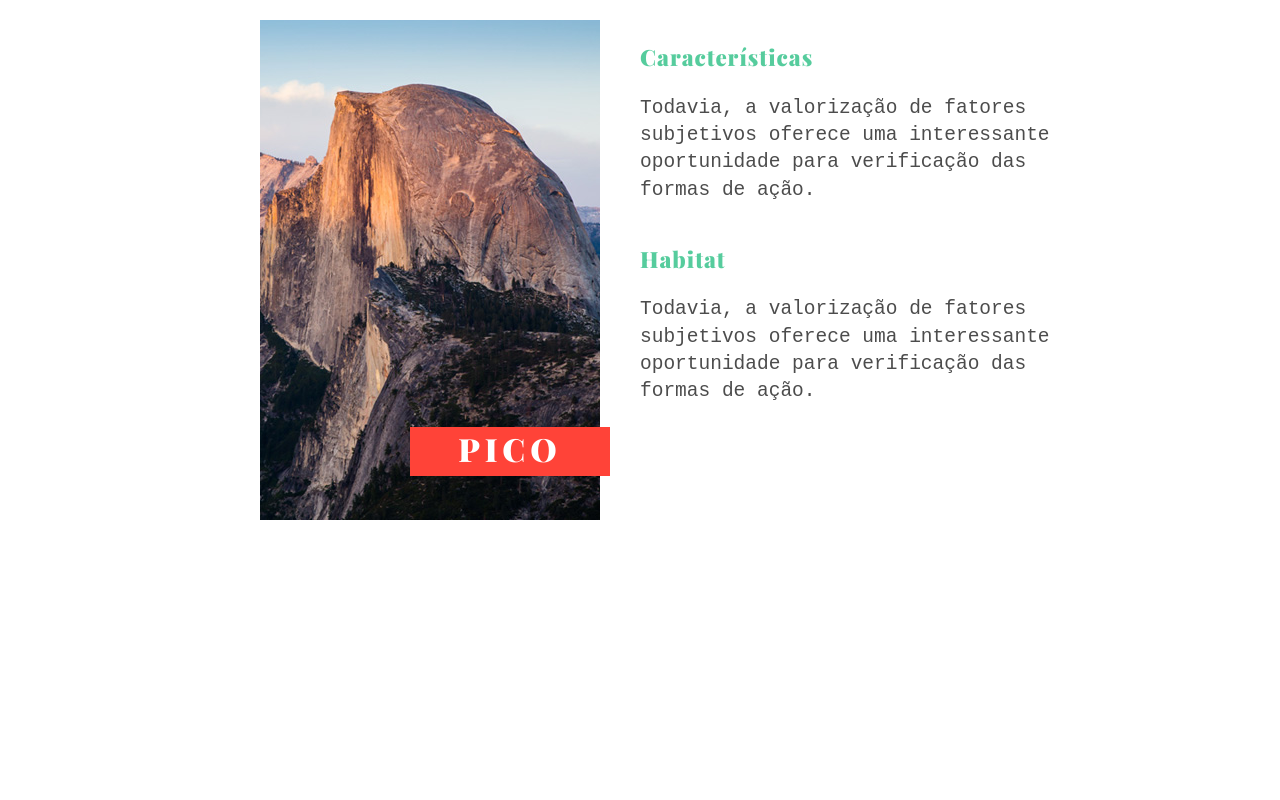
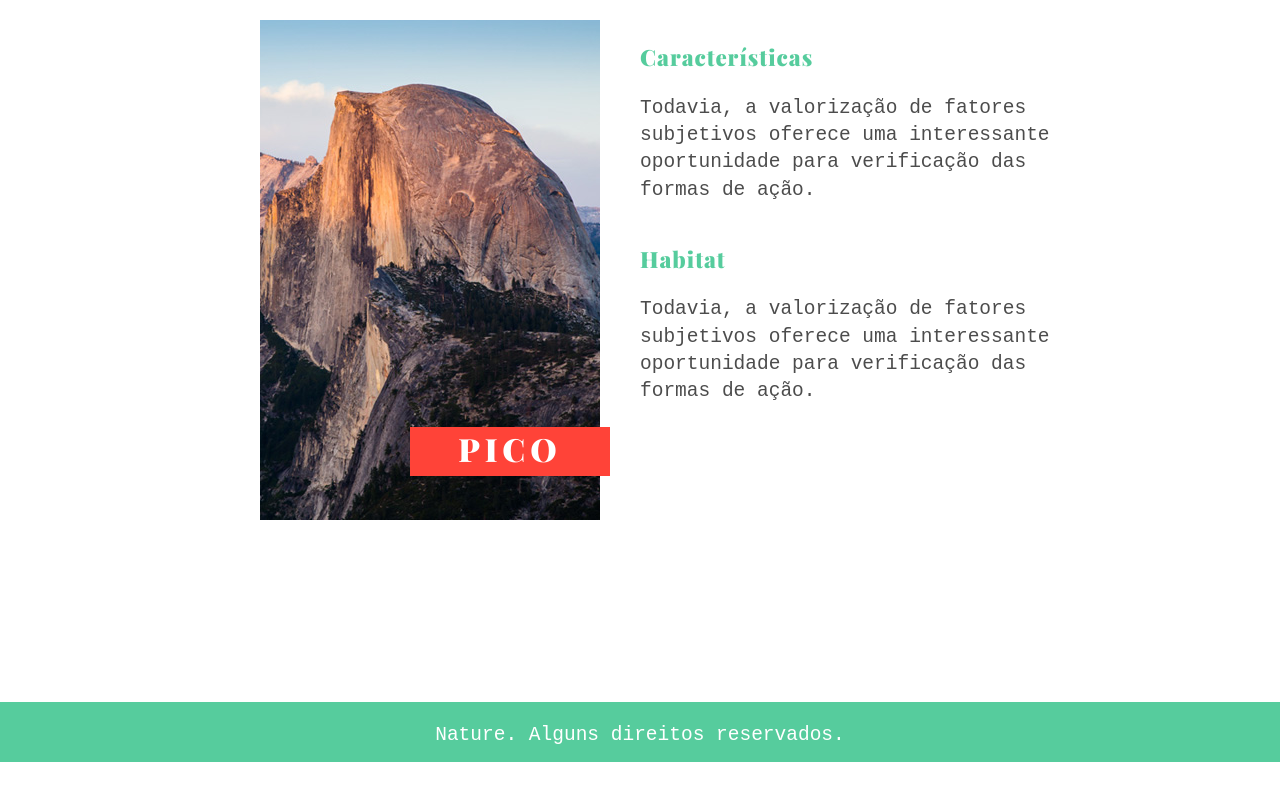
Before and after one commit to MariJardim/nature, a plain HTML site: page index.html in a window 1280 px wide. Shown: the part 2772-3572 px from the top of the page. After the commit the page ends 3534 px from the top, so only its background shows below. Drawn offline with nearby package versions, Linux system fonts and the light colour scheme.

Commit message:
footer adicionado

```diff
--- a/css/style.css
+++ b/css/style.css
@@ -5,7 +5,6 @@
 body {
 	margin: 0px;
 	padding-top: 40px;
-	padding-bottom: 120px;
 }
 
 .menu {
@@ -337,3 +336,13 @@ opacity: 1;
 	transform: translate3d(0, 0, 0);
 
 }
+.footer {
+	background-color: #56CC9D;
+margin: 0 auto;
+height: 60px;
+}
+.footer p{
+	color: #fff;
+	text-align: center;
+padding-top: 20px;
+}
--- a/index.html
+++ b/index.html
@@ -203,7 +203,9 @@
 		</div>
 
 	</section>
-
+	<footer class="footer">
+		<p>Nature. Alguns direitos reservados.</p>
+	</footer>
 	<script type="text/javascript" src="js/jquery-3.1.1.min.js"></script>
 	<script type="text/javascript" src="js/app.js"></script>
 </body>
```
